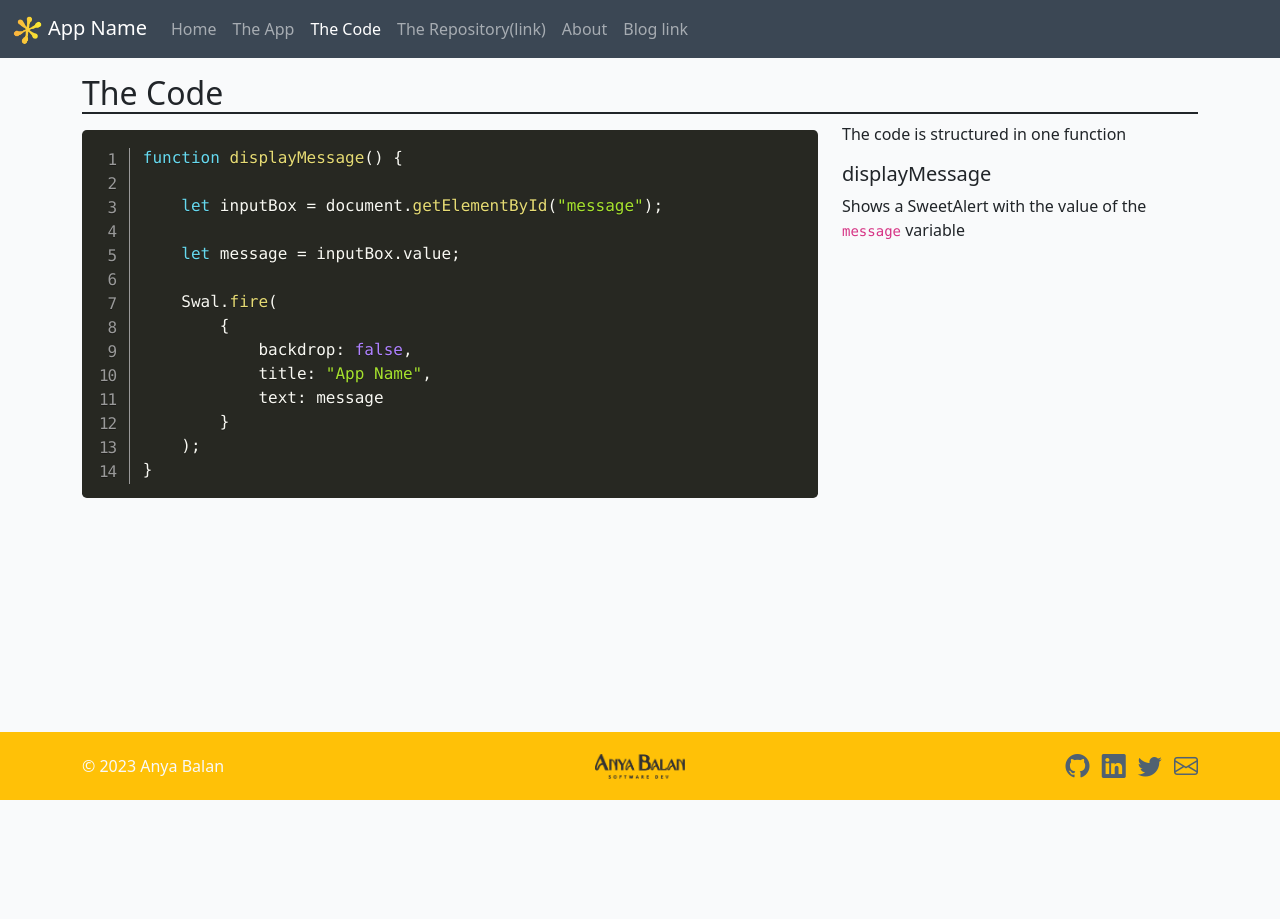
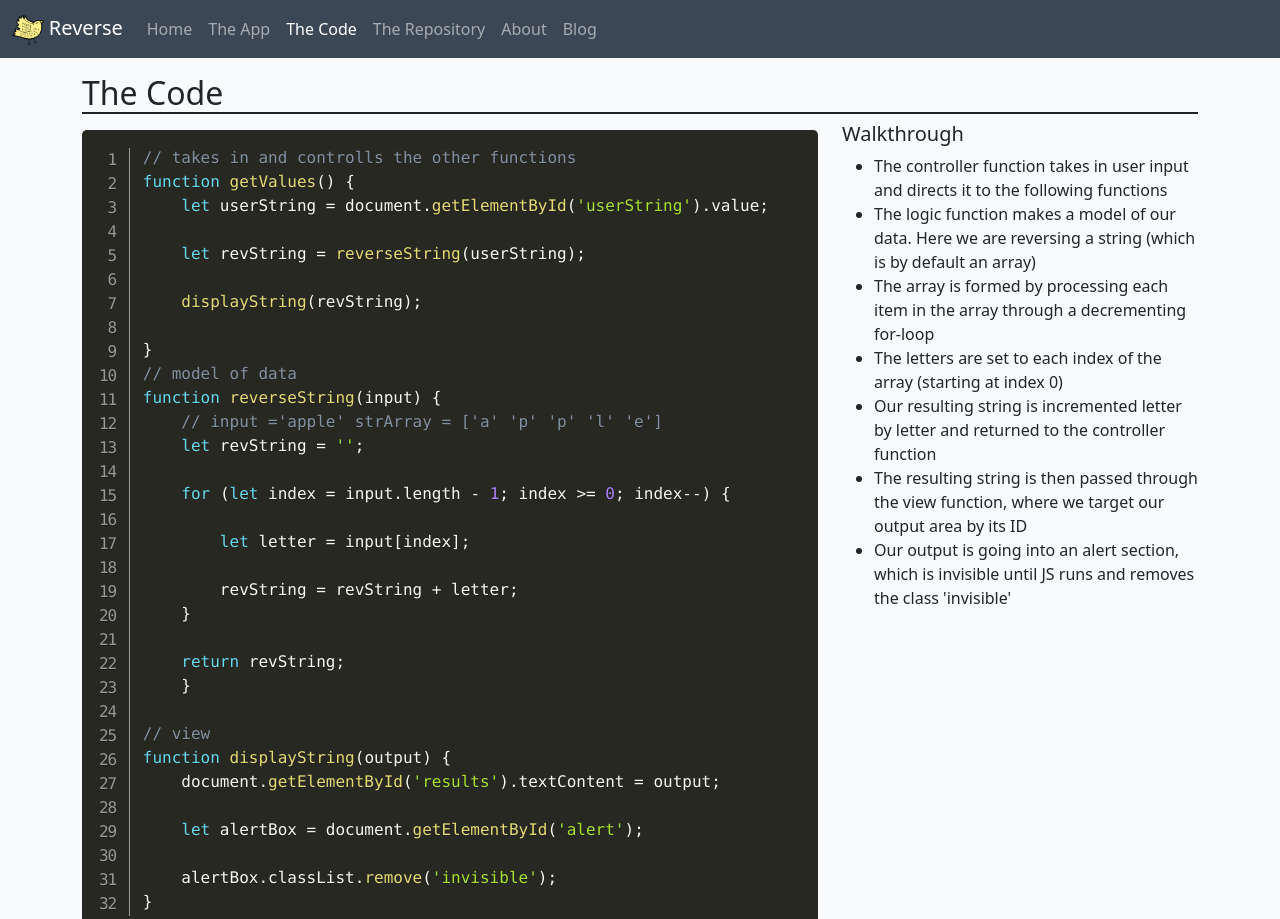
Before and after one commit to A-Balan/Reverse, a plain HTML site: page code.html in a window 1280 px wide. Shown: the top 919 px of the page. Before the commit the page ends 800 px from the top, so only its background shows below. Drawn offline with nearby package versions, Linux system fonts and the light colour scheme.

Commit message:
JS working

```diff
--- a/code.html
+++ b/code.html
@@ -4,7 +4,7 @@
 <head>
     <meta charset="UTF-8">
     <meta name="viewport" content="width=device-width, initial-scale=1.0, shrink-to-fit=no">
-    <title>JSMini</title>
+    <title>Reverse</title>
     <!-- bootstrap -->
     <link href="https://cdn.jsdelivr.net/npm/bootstrap@5.3.0/dist/css/bootstrap.min.css" rel="stylesheet"
         integrity="sha384-9ndCyUaIbzAi2FUVXJi0CjmCapSmO7SnpJef0486qhLnuZ2cdeRhO02iuK6FUUVM" crossorigin="anonymous">
@@ -26,8 +26,8 @@
             <div class="container-fluid">
 
                 <a class="navbar-brand" href="/index.html">
-                    <img src="/img/starmark.png" height="30" alt="dev logo" />
-                    App Name
+                    <img src="/img/bird.png" height="30" alt="dev logo" />
+                    Reverse
                 </a>
 
                 <button class="navbar-toggler" type="button" data-bs-toggle="collapse"
@@ -47,13 +47,13 @@
                             <a class="nav-link active" aria-current="page" href="/code.html">The Code</a>
                         </li>
                         <li class="nav-item">
-                            <a class="nav-link" href="#">The Repository(link)</a>
+                            <a class="nav-link" href="https://github.com/A-Balan/Reverse">The Repository</a>
                         </li>
                         <li class="nav-item">
                             <a class="nav-link" href="https://abalan.netlify.app/">About</a>
                         </li>
                         <li class="nav-item">
-                            <a class="nav-link" href="#">Blog link</a>
+                            <a class="nav-link" href="#">Blog</a>
                         </li>
                     </ul>
                 </div>
@@ -68,27 +68,52 @@
             <div class="col-12 col-md-8">
                 <pre class="line-numbers">
                     <code class="language-js">
-                        function displayMessage() {
+                        // takes in and controlls the other functions
+                        function getValues() {
+                            let userString = document.getElementById('userString').value;
 
-                            let inputBox = document.getElementById("message");
+                            let revString = reverseString(userString);
 
-                            let message = inputBox.value;
+                            displayString(revString);
 
-                            Swal.fire(
-                                {
-                                    backdrop: false,
-                                    title: "App Name",
-                                    text: message
                         }
-                            );
+                        // model of data
+                        function reverseString(input) {
+                            // input ='apple' strArray = ['a' 'p' 'p' 'l' 'e']
+                            let revString = '';
+
+                            for (let index = input.length - 1; index >= 0; index--) {
+
+                                let letter = input[index];
+
+                                revString = revString + letter;
+                            }
+
+                            return revString;
+                            }
+
+                        // view
+                        function displayString(output) {
+                            document.getElementById('results').textContent = output;
+
+                            let alertBox = document.getElementById('alert');
+
+                            alertBox.classList.remove('invisible');
                         }
                     </code>
                 </pre>
             </div>
             <div class="col-12 col-md-4">
-            <p>The code is structured in one function</p>
-            <h5>displayMessage</h5>
-            <p>Shows a SweetAlert with the value of the <code>message</code> variable</p>
+                <h5>Walkthrough</h5>
+                <ul>
+                    <li>The controller function takes in user input and directs it to the following functions</li>
+                    <li>The logic function makes a model of our data. Here we are reversing a string (which is by default an array)</li>
+                    <li>The array is formed by processing each item in the array through a decrementing for-loop</li>
+                    <li>The letters are set to each index of the array (starting at index 0)</li>
+                    <li>Our resulting string is incremented letter by letter and returned to the controller function</li>
+                    <li>The resulting string is then passed through the view function, where we target our output area by its ID</li>
+                    <li>Our output is going into an alert section, which is invisible until JS runs and removes the class 'invisible'</li>
+                </ul>
             </div>
         </div>
     </main>
@@ -119,7 +144,7 @@
     <script src="/js/prism.js"></script>
 
     <script> Prism.plugins.NormalizeWhitespace.setDefaults({
-        'remove-trailing':true,
+            'remove-trailing': true,
             'remove-indent': true,
             'left-trim': true,
             'right-trim': true
```
Also changed, not shown: app.html (+38 -13 lines), index.html (+9 -9 lines), js/site.js (+28 -10 lines), img/reverse.png (added). Lines whose indentation alone changed are shown as unchanged.
